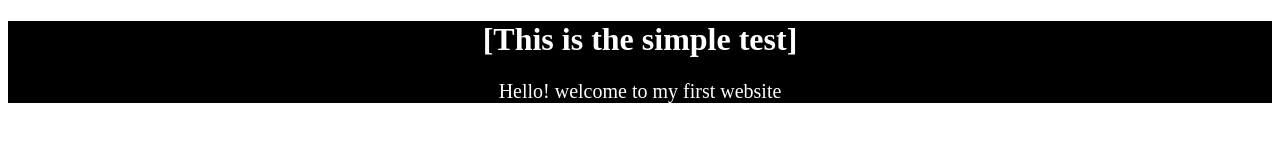
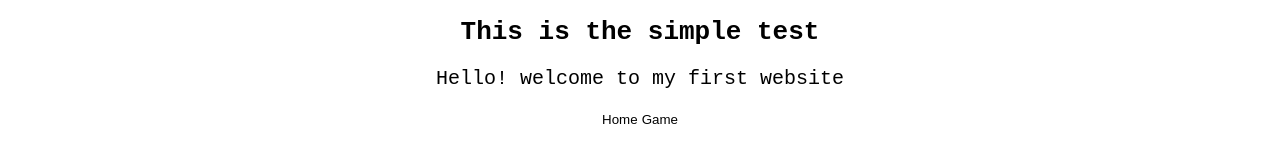
Before and after one commit to 4thyoshino/School-stuffs, a plain HTML site: page Super simple website/index.html in a window 1280 px wide. Drawn offline with Linux system fonts and the light colour scheme.

Commit message:
New change

```diff
--- a/Super simple website/index.html
+++ b/Super simple website/index.html
@@ -13,13 +13,18 @@
         <link rel="stylesheet" href="style.css">
     </head>
     <body>
-        <div style="background-color: black;">
-        <h1 class="firsth1">[This is the simple test]</h1>
-        <p class="firsth1" style="font-size: 20px;">Hello! welcome to my first website</p>
+        <div>
+        <h1 class="div1">This is the simple test</h1>
+        <p class="div1" style="font-size: 20px;">Hello! welcome to my first website</p>
 
 
             </div>
+
+            <div class="div2">
+            <button type="button" class="btn firstbtn" data-inline="true">Home</button>
+            <button type="button" class="btn firstbtn" data-inline="true">Game</button>
+        </div>
         <script src="script.js" async defer></script>
-    </div>
+
     </body>
 </html>
--- a/Super simple website/style.css
+++ b/Super simple website/style.css
@@ -1,5 +1,27 @@
-.firsth1{
+.div1{
     text-align: center;
-    color: white;
     border-radius: 50px;
+    font-family: monospace;
 }
+
+.btn{
+padding: 0;
+border: none;
+background: none;
+
+}
+
+.firstbtn {
+    border-color: #e7e7e7;
+    color: black;
+  }
+
+  .firstbtn:hover {
+    background: #e7e7e7;
+  }
+
+.div2 {
+    text-align: center;
+
+
+}
```
